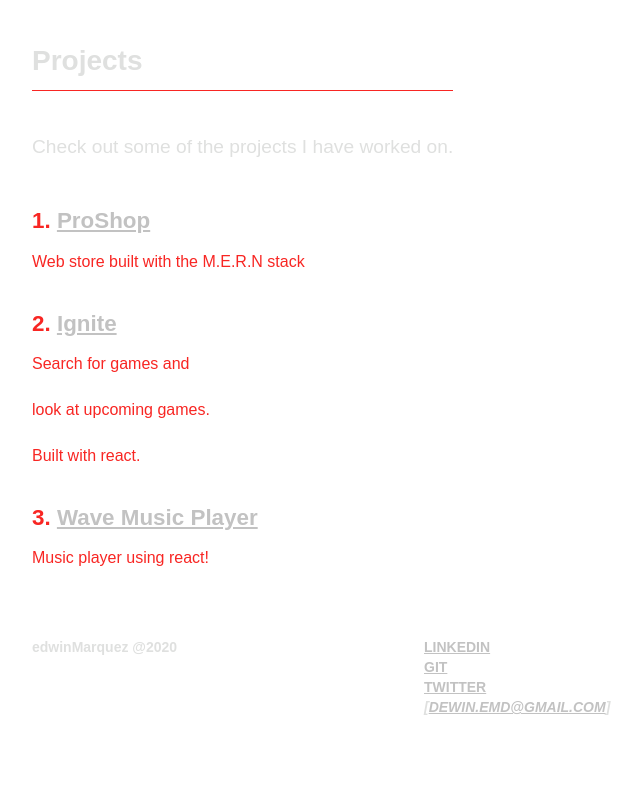
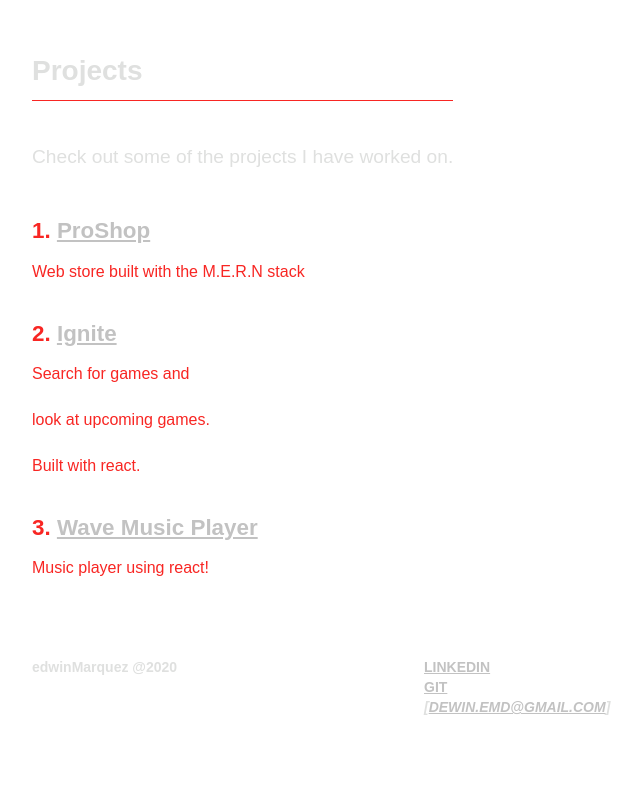
Before and after one commit to e-emd/personalPortfolio, a website: page index.html in a window 1280 px wide. Shown: the part 1603-2400 px from the top of the page, without its empty margins (32-673 px from the left). Drawn offline with Linux system fonts and the light colour scheme; a web font is replaced by a local one.

Commit message:
link fix

```diff
--- a/index.html
+++ b/index.html
@@ -93,7 +93,6 @@
                 <div>
                     <a class="foot-link" href="https://www.linkedin.com/in/edwin-marquez-3ba653184">Linkedin</a> <br>
                     <a class="foot-link" href="https://github.com/e-emd">Git</a> <br>
-                    <a class="foot-link" href="https://twitter.com/XOedwinlif3">Twitter</a> <br>
                     <address>
                         [<a class="foot-link" href="mailto:dew.emd@gmail.com">dewin.emd@gmail.com</a>]
                     </address>
```
